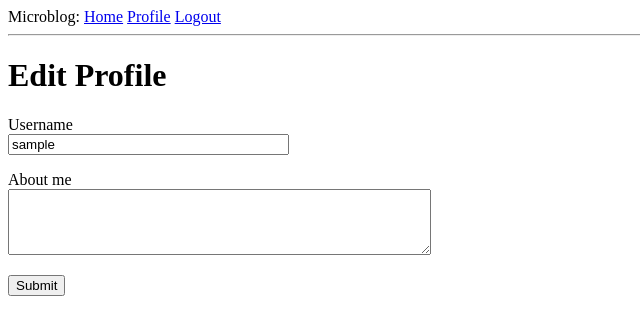
After one commit to chidi-godwin/MICROBLOG, a Flask app: page /edit_profile in a window 1280 px wide. The commit adds this page. Shown: the top 335 px of the page, without its empty margins (0-640 px from the left). Run offline with Flask 2, Linux system fonts and the light colour scheme; the visitor is signed in with stand-in values (Sample User, id 1); data comes from the database, SQL or seed files in the repository; both versions use the stored data as it was after the commit.

Commit message:
update: add user profile and edit profile page

```diff
--- a/app/__init__.py
+++ b/app/__init__.py
@@ -7,7 +7,7 @@ from flask_login import LoginManager
 app = Flask(__name__)
 app.config.from_object(Config)
 db = SQLAlchemy(app)
-migrate = Migrate(app, db)
+migrate = Migrate(app, db, compare_type=True)
 login = LoginManager(app)
 login.login_view = 'login'
 
--- a/app/forms.py
+++ b/app/forms.py
@@ -1,6 +1,6 @@
 from flask_wtf import FlaskForm
-from wtforms import StringField, PasswordField, BooleanField, SubmitField
-from wtforms.validators import DataRequired, ValidationError, Email, EqualTo
+from wtforms import StringField, PasswordField, BooleanField, SubmitField, TextAreaField
+from wtforms.validators import DataRequired, ValidationError, Email, EqualTo, Length
 from app.models import User
 
 class LoginForm(FlaskForm):
@@ -27,3 +27,8 @@ class RegistrationForm(FlaskForm):
         user = User.query.filter_by(email=email.data).first()
         if user is not None:
             raise ValidationError('Please use a different email address.')
+
+class EditProfileForm(FlaskForm):
+    username = StringField('Username', validators=[DataRequired()])
+    about_me = TextAreaField('About me', validators=[Length(min=0, max=140)])
+    submit = SubmitField('Submit')
--- a/app/models.py
+++ b/app/models.py
@@ -3,6 +3,7 @@ from datetime import datetime
 from werkzeug.security import generate_password_hash, check_password_hash
 from flask_login import UserMixin
 from app import login
+from hashlib import md5
 
 class User(UserMixin, db.Model):
     id = db.Column(db.Integer, primary_key=True)
@@ -10,12 +11,19 @@ class User(UserMixin, db.Model):
     email = db.Column(db.String(120), index=True, unique=True, nullable=False)
     password_hash = db.Column(db.String(128))
     posts = db.relationship('Post', backref='author', lazy='dynamic')
+    about_me = db.Column(db.String(140))
+    last_seen = db.Column(db.DateTime, default=datetime.utcnow)
 
     def set_password(self, password):
         self.password_hash = generate_password_hash(password)
 
     def check_password(self, password):
         return check_password_hash(self.password_hash, password)
+
+    def avatar(self, size):
+        digest = md5(self.email.lower().encode('utf-8')).hexdigest()
+        return f'https://www.gravatar.com/avatar/{digest}?d=identicon&s={size}'
+
 
     def __repr__(self):
         return f"<User {self.username}>"
--- a/app/routes.py
+++ b/app/routes.py
@@ -1,11 +1,18 @@
 from app import app
 from flask import render_template, flash, redirect, url_for, request
-from app.forms import LoginForm, RegistrationForm
+from app.forms import LoginForm, RegistrationForm, EditProfileForm
 from flask_login import current_user, login_user, logout_user, login_required
 from app.models import User
 from werkzeug.urls import url_parse
 from app import db
 
+from datetime import datetime
+
+@app.before_request
+def before_request():
+    if current_user.is_authenticated:
+        current_user.last_seen = datetime.utcnow()
+        db.session.commit()
 
 @app.route('/')
 @app.route('/index')
@@ -62,6 +69,7 @@ def register():
         return redirect(url_for('login'))
     return render_template('register.html', title='Register', form=form)
 
+
 @app.route('/user/<username>')
 @login_required
 def user(username):
@@ -71,3 +79,18 @@ def user(username):
         {'author': user, 'body': 'Test post #2'}
     ]
     return render_template('user.html', user=user, posts=posts)
+
+@app.route('/edit_profile', methods=['GET', 'POST'])
+@login_required
+def edit_profile():
+    form = EditProfileForm()
+    if form.validate_on_submit():
+        current_user.username = form.username.data
+        current_user.about_me = form.about_me.data
+        db.session.commit()
+        flash('Your changes have been saved')
+        return redirect(url_for('edit_profile'))
+    elif request.method == "GET":
+        form.username.data = current_user.username
+        form.about_me.data = current_user.about_me
+    return render_template('edit_profile.html', title='Edit Profile', form=form)
--- /dev/null
+++ b/app/templates/_post.html
@@ -0,0 +1,6 @@
+<table>
+    <tr valign="top">
+        <td><img src="{{ post.author.avatar(36) }}"></td>
+        <td>{{ post.author.username }} says:<br>{{ post.body }}</td>
+    </tr>
+</table>
--- /dev/null
+++ b/app/templates/edit_profile.html
@@ -0,0 +1,22 @@
+{% extends "base.html" %}
+{% block content %}
+<h1>Edit Profile</h1>
+<form action="" method="post">
+    {{ form.hidden_tag() }}
+    <p>
+        {{ form.username.label }}<br>
+        {{ form.username(size=32) }}<br>
+        {% for error in form.username.errors %}
+        <span style="color: red;">[{{ error }}]</span>
+        {% endfor %}
+    </p>
+    <p>
+        {{ form.about_me.label }}<br>
+        {{ form.about_me(cols=50, rows=4) }}<br>
+        {% for error in form.about_me.errors %}
+        <span style="color: red;">[{{ error }}]</span>
+        {% endfor %}
+    </p>
+    <p>{{ form.submit() }}</p>
+</form>
+{% endblock %}
```
Also changed, not shown: app/templates/user.html (+17 -3 lines), migrations/versions/1f0e18c5a555_.py (added, +30 -0 lines), requirements.txt (added, +20 -0 lines), app.db.
